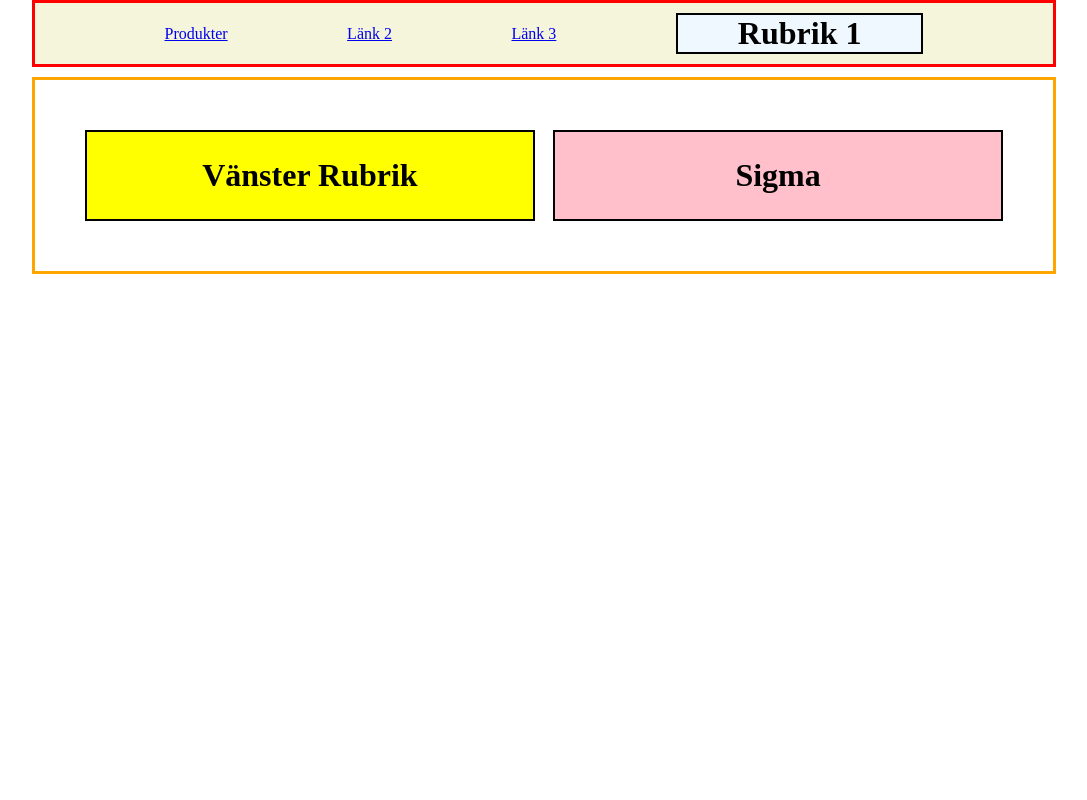
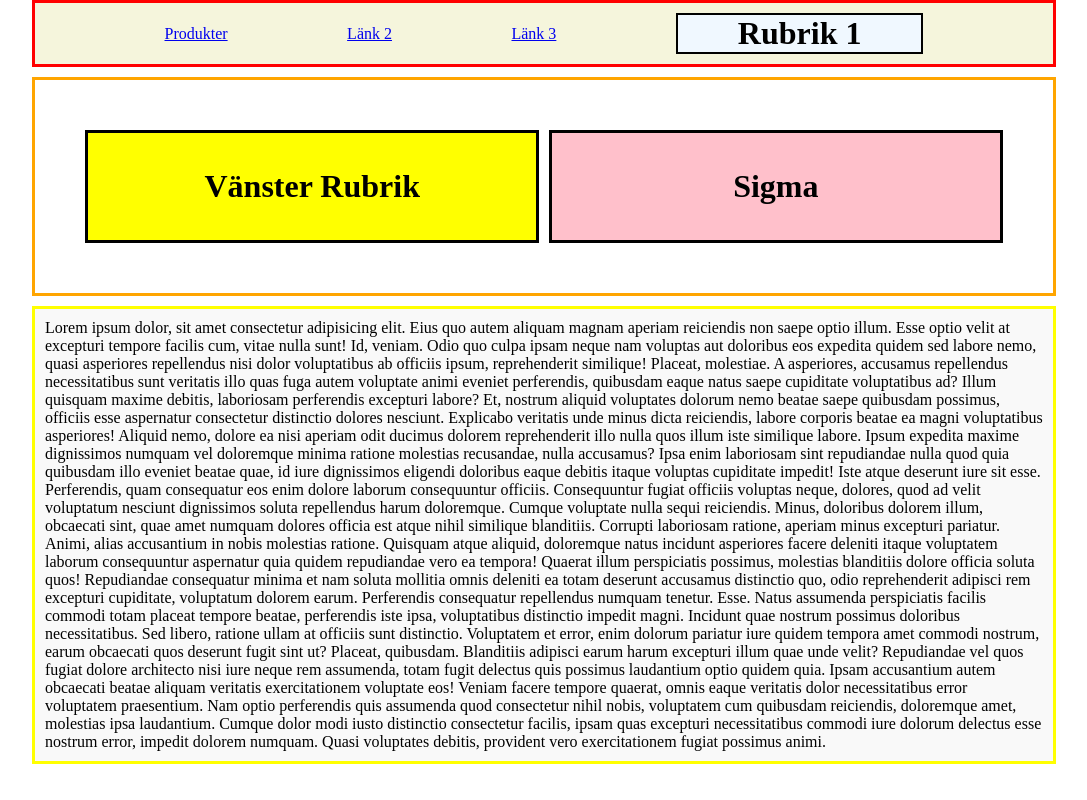
Before and after one commit to TE23D-Sabrie-Vincent/lek-5-Uppg-1, a plain HTML site: page index.html in a window 1280 px wide. Shown: the whole page, without its empty margins (96-1183 px from the left). Drawn offline with Linux system fonts and the light colour scheme.

Commit message:
klar, basically

```diff
--- a/index.html
+++ b/index.html
@@ -24,6 +24,23 @@
             <h1>Sigma</h1>
         </div>
     </div>
+    <div class="content">
+        <p>Lorem ipsum dolor, sit amet consectetur adipisicing elit. Eius quo autem aliquam magnam aperiam reiciendis non saepe optio illum. Esse optio velit at excepturi tempore facilis cum, vitae nulla sunt!
+        Id, veniam. Odio quo culpa ipsam neque nam voluptas aut doloribus eos expedita quidem sed labore nemo, quasi asperiores repellendus nisi dolor voluptatibus ab officiis ipsum, reprehenderit similique! Placeat, molestiae.
+        A asperiores, accusamus repellendus necessitatibus sunt veritatis illo quas fuga autem voluptate animi eveniet perferendis, quibusdam eaque natus saepe cupiditate voluptatibus ad? Illum quisquam maxime debitis, laboriosam perferendis excepturi labore?
+        Et, nostrum aliquid voluptates dolorum nemo beatae saepe quibusdam possimus, officiis esse aspernatur consectetur distinctio dolores nesciunt. Explicabo veritatis unde minus dicta reiciendis, labore corporis beatae ea magni voluptatibus asperiores!
+        Aliquid nemo, dolore ea nisi aperiam odit ducimus dolorem reprehenderit illo nulla quos illum iste similique labore. Ipsum expedita maxime dignissimos numquam vel doloremque minima ratione molestias recusandae, nulla accusamus?
+        Ipsa enim laboriosam sint repudiandae nulla quod quia quibusdam illo eveniet beatae quae, id iure dignissimos eligendi doloribus eaque debitis itaque voluptas cupiditate impedit! Iste atque deserunt iure sit esse.
+        Perferendis, quam consequatur eos enim dolore laborum consequuntur officiis. Consequuntur fugiat officiis voluptas neque, dolores, quod ad velit voluptatum nesciunt dignissimos soluta repellendus harum doloremque. Cumque voluptate nulla sequi reiciendis.
+        Minus, doloribus dolorem illum, obcaecati sint, quae amet numquam dolores officia est atque nihil similique blanditiis. Corrupti laboriosam ratione, aperiam minus excepturi pariatur. Animi, alias accusantium in nobis molestias ratione.
+        Quisquam atque aliquid, doloremque natus incidunt asperiores facere deleniti itaque voluptatem laborum consequuntur aspernatur quia quidem repudiandae vero ea tempora! Quaerat illum perspiciatis possimus, molestias blanditiis dolore officia soluta quos!
+        Repudiandae consequatur minima et nam soluta mollitia omnis deleniti ea totam deserunt accusamus distinctio quo, odio reprehenderit adipisci rem excepturi cupiditate, voluptatum dolorem earum. Perferendis consequatur repellendus numquam tenetur. Esse.
+        Natus assumenda perspiciatis facilis commodi totam placeat tempore beatae, perferendis iste ipsa, voluptatibus distinctio impedit magni. Incidunt quae nostrum possimus doloribus necessitatibus. Sed libero, ratione ullam at officiis sunt distinctio.
+        Voluptatem et error, enim dolorum pariatur iure quidem tempora amet commodi nostrum, earum obcaecati quos deserunt fugit sint ut? Placeat, quibusdam. Blanditiis adipisci earum harum excepturi illum quae unde velit?
+        Repudiandae vel quos fugiat dolore architecto nisi iure neque rem assumenda, totam fugit delectus quis possimus laudantium optio quidem quia. Ipsam accusantium autem obcaecati beatae aliquam veritatis exercitationem voluptate eos!
+        Veniam facere tempore quaerat, omnis eaque veritatis dolor necessitatibus error voluptatem praesentium. Nam optio perferendis quis assumenda quod consectetur nihil nobis, voluptatem cum quibusdam reiciendis, doloremque amet, molestias ipsa laudantium.
+        Cumque dolor modi iusto distinctio consectetur facilis, ipsam quas excepturi necessitatibus commodi iure dolorum delectus esse nostrum error, impedit dolorem numquam. Quasi voluptates debitis, provident vero exercitationem fugiat possimus animi.</p>
+    </div>
 
 
 </div>
--- a/style.css
+++ b/style.css
@@ -39,10 +39,11 @@
 }
 
 .rubrik_v, .rubrik_h {
-    width: 49%;
-    min-width: 49%;
-    padding: 25px;
-    border: 2px solid black;
+    justify-content: space-between;
+    width: 49.5%;
+    min-width: 49.5%;
+    padding: 35px;
+    border: 3px solid black;
     text-align: center;
 }
 
@@ -54,3 +55,17 @@
 .rubrik_h {
     background-color: pink;
 }
+
+.content {
+    margin-top: 10px;
+    border: 3px solid yellow;
+    padding: 10px;
+    background-color: #f9f9f9;
+}
+
+.div-botten {
+    margin-top: 10px;
+    border: 3px solid yellow;
+    padding: 10px;
+    text-align: center;
+}
```
